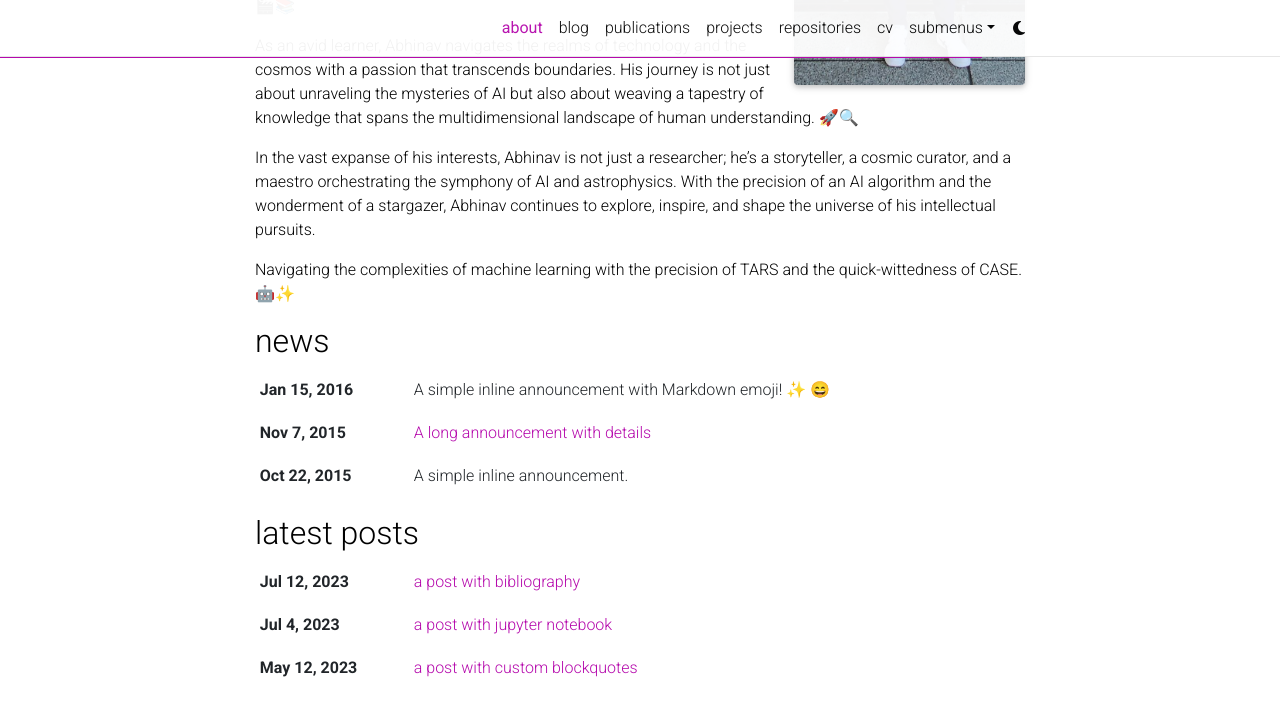
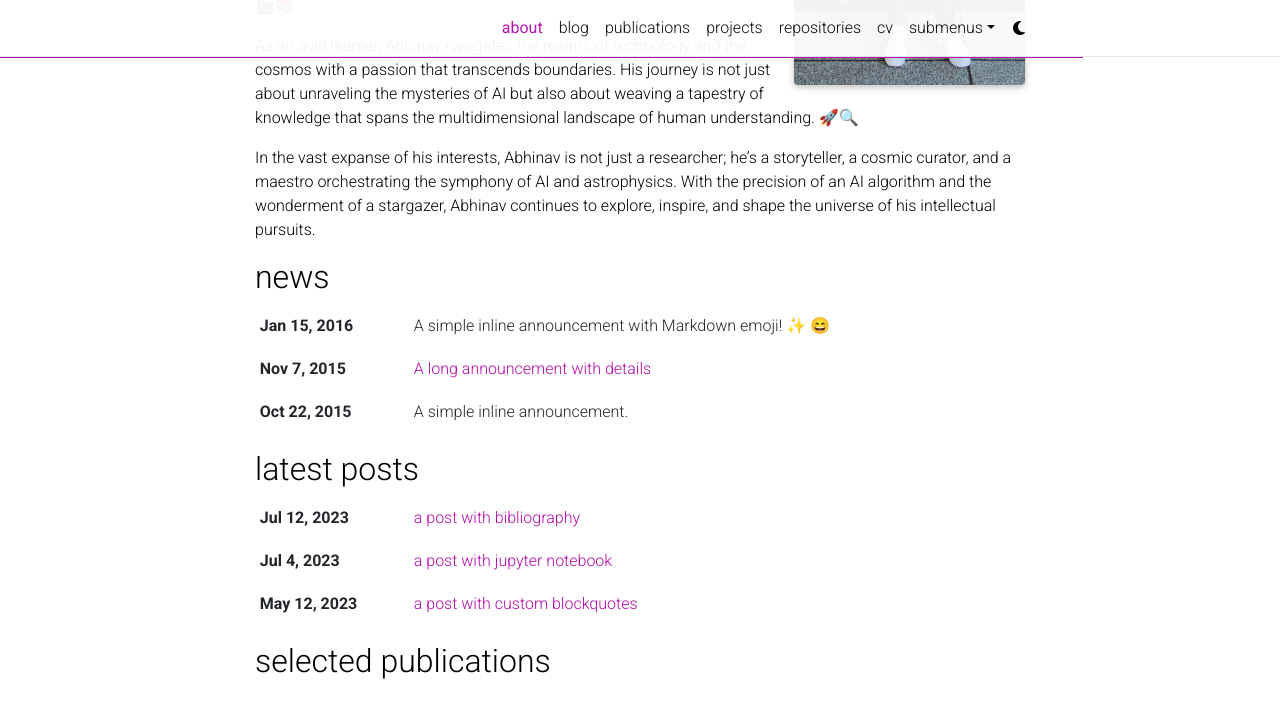
Before and after one commit to Abhinavthorat/abhinavthorat.github.io, a Jekyll site: the page built from _pages/about.md, in a window 1280 px wide and 900 px high, scrolled down 527 px, cut to the strip 0-708 px from the top of the window. Built offline with Jekyll 4.4.1, drawn with Linux system fonts in a browser that asks for light colours; full-size pictures stand in for the smaller copies a plugin makes; emoji names are drawn with the system emoji font; comment, search, counter and statistics services are not loaded; a style sheet for code colours, icons or effects is not loaded.

Commit message:
about changes 27-12-2023

```diff
--- a/_pages/about.md
+++ b/_pages/about.md
@@ -25,5 +25,3 @@
 As an avid learner, Abhinav navigates the realms of technology and the cosmos with a passion that transcends boundaries. His journey is not just about unraveling the mysteries of AI but also about weaving a tapestry of knowledge that spans the multidimensional landscape of human understanding. 🚀🔍
 
 In the vast expanse of his interests, Abhinav is not just a researcher; he's a storyteller, a cosmic curator, and a maestro orchestrating the symphony of AI and astrophysics. With the precision of an AI algorithm and the wonderment of a stargazer, Abhinav continues to explore, inspire, and shape the universe of his intellectual pursuits.
-
-Navigating the complexities of machine learning with the precision of TARS and the quick-wittedness of CASE. 🤖✨
```
